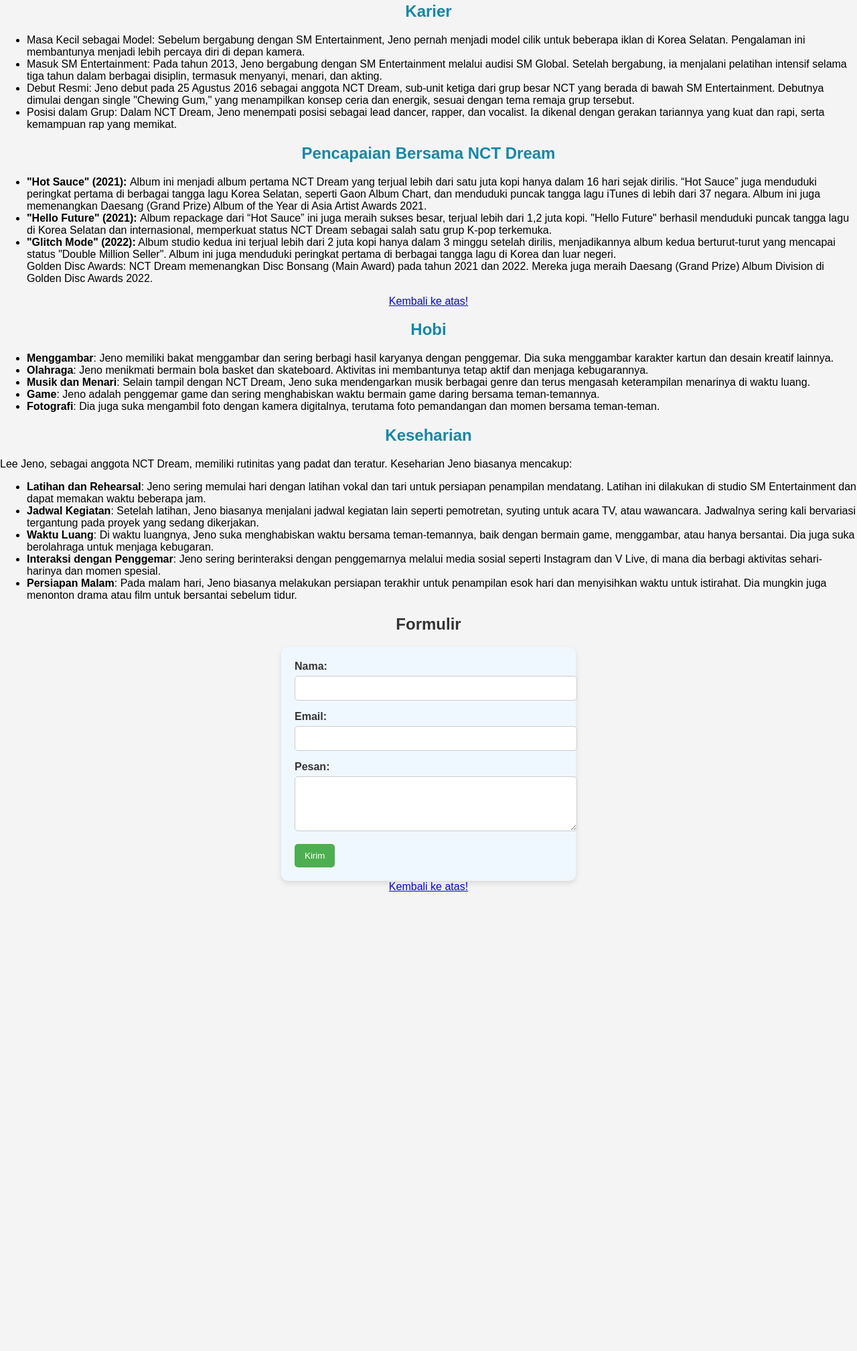
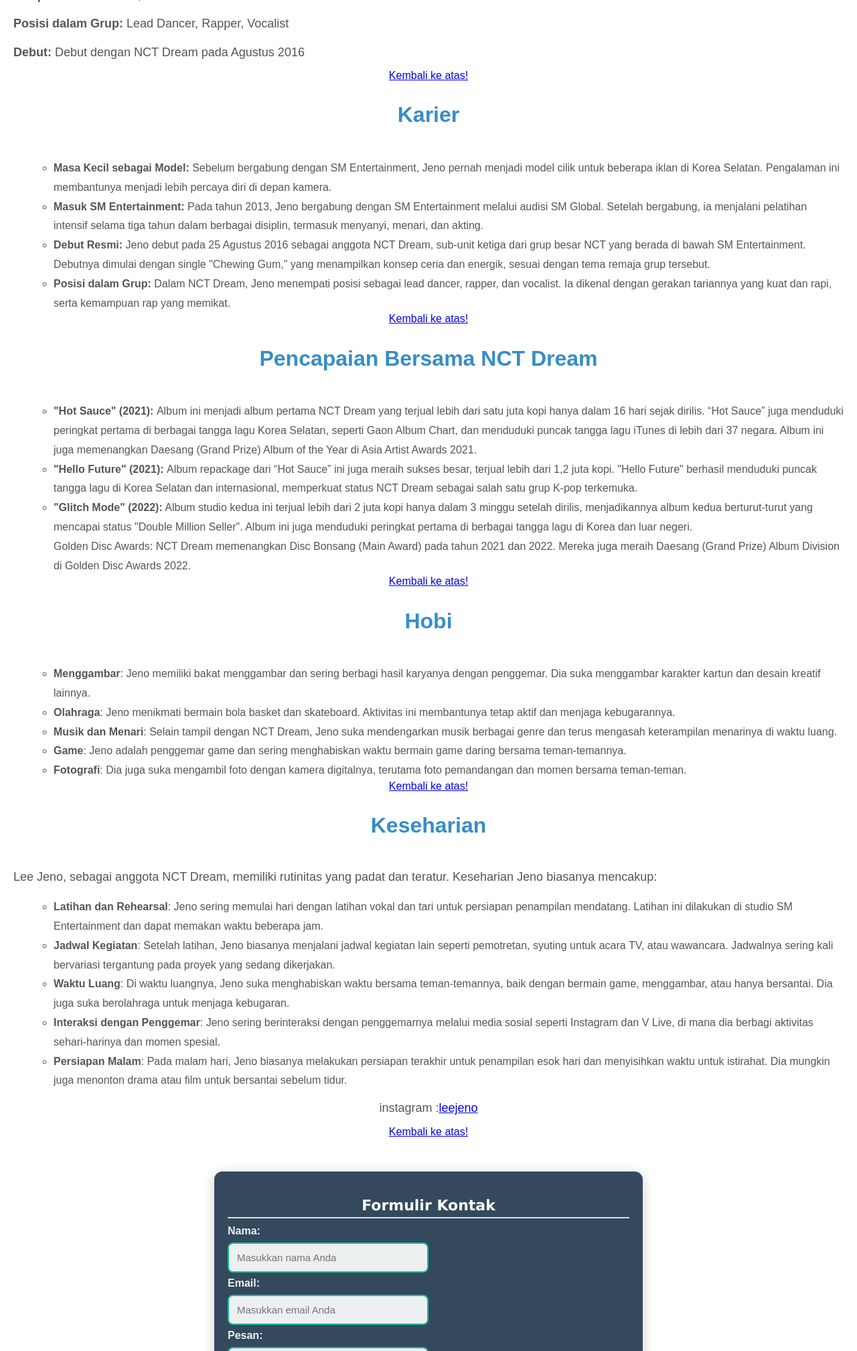
Before and after one commit to auliajeng/ze, a plain HTML site: page index.html in a window 1280 px wide. Shown: the part 783-2800 px from the top of the page at 67% size. Before the commit the page ends 2116 px from the top, so only its background shows below. Drawn offline with Linux system fonts and the light colour scheme.

Commit message:
up index.html
program new

```diff
--- a/index.html
+++ b/index.html
@@ -2,6 +2,72 @@
 <html>
 <head>
 
+    <style>
+        /* Gaya CSS untuk mengatur tampilan menu */
+        body {
+            font-family: Arial, sans-serif;
+            margin: 0;
+            padding: 0;
+            background-color: #967430d6;
+        }
+
+        nav {
+            background-color: #1c2745;
+            padding: 10px;
+        }
+
+        nav ul {
+            list-style-type: none;
+            margin: 0;
+            padding: 0;
+            overflow: hidden;
+        }
+
+        nav ul li {
+            float: left;
+        }
+
+        nav ul li a {
+            display: block;
+            color: rgb(112, 124, 159);
+            text-align: center;
+            padding: 14px 20px;
+            text-decoration: none;
+        }
+
+        nav ul li a:hover {
+            background-color: #fefefe;
+        }
+
+        .content {
+            padding: 20px;
+        }
+
+        .content h1 {
+            color: #ffffff;
+        }
+
+        .content p {
+            font-size: 18px;
+            line-height: 1.6;
+        }
+    </style>
+</head>
+<body>
+
+    <!-- Menu Navigasi -->
+    <nav>
+        <ul>
+            <li><a href="#Profil Lee Jeno">Profil Lee Jeno</a></li>
+            <li><a href="#Karier">Karier</a></li>
+            <li><a href="#Pencapaian Bersama NCT Dream">Pencapaian NCT Dream</a></li>
+            <li><a href="#Hobi">Hobi</a></li>
+            <li><a href="#Keseharian">Keseharian</a></li>
+
+
+
+        </ul>
+    </nav>
 
     <title>Lee Jeno</title>
     <style>
@@ -14,7 +80,7 @@
 }
 
 .container {
-    max-width: 720px;
+    max-width: 200px;
     margin: 15px auto;
     background-color: hsl(192, 41%, 71%);
     border-radius: 5px;
@@ -28,7 +94,7 @@
 }
 
 .header img {
-    width: 160px;
+    width: 1px;
     border-radius: 50%;
     margin-bottom: 10px;
 }
@@ -44,7 +110,7 @@
 }
 
 .content h2 {
-    color: #444;
+    color: #ffffff;
     font-size: 22px;
     margin-bottom: 10px;
     border-bottom: 2px solid #ddd;
@@ -77,28 +143,33 @@
 </head>
 <body>
 
-    <h1 style="text-align: center; color: #368dc7;">LEE JENO</h1>
+    <div class="content" id="Profil Lee Jeno">
+        <h1 style="text-align: center; color: #368dc7;">Profil Lee Jeno</h1>
     <div class="container">
-        <img src="jeno.jpg" alt="Profil Lee Jeno" class="center-image">
+        <img src="jeno.jpg" alt="Profil Lee Jeno" class="center-image" style="width: 100%; height: auto;">
     </div>
-
 
         <p><strong>Nama Lengkap:</strong> Lee Jeno (이제노)<p>
         <p><strong>Tanggal Lahir:</strong>  23 April 2000</p>
         <p><strong>Tempat Lahir</strong>: Incheon, Korea Selatan</p>
         <p><strong>Posisi dalam Grup:</strong> Lead Dancer, Rapper, Vocalist</p>
         <p><strong>Debut:</strong> Debut dengan NCT Dream pada Agustus 2016</p>
+        <center><a href="#top">Kembali ke atas!</a></center>
 
-    <h2 style="text-align: center; color: #1588a8;">Karier</h2>
+<div class="content" id="Karier">
+    <h1 style="text-align: center; color: #368dc7;">Karier</h1>
+    </div>
     <ul>
-        <li>Masa Kecil sebagai Model: Sebelum bergabung dengan SM Entertainment, Jeno pernah menjadi model cilik untuk beberapa iklan di Korea Selatan. Pengalaman ini membantunya menjadi lebih percaya diri di depan kamera.</li>
-        <li>Masuk SM Entertainment: Pada tahun 2013, Jeno bergabung dengan SM Entertainment melalui audisi SM Global. Setelah bergabung, ia menjalani pelatihan intensif selama tiga tahun dalam berbagai disiplin, termasuk menyanyi, menari, dan akting. </li>
-        <li>Debut Resmi: Jeno debut pada 25 Agustus 2016 sebagai anggota NCT Dream, sub-unit ketiga dari grup besar NCT yang berada di bawah SM Entertainment. Debutnya dimulai dengan single "Chewing Gum," yang menampilkan konsep ceria dan energik, sesuai dengan tema remaja grup tersebut.</li>
-        <li>Posisi dalam Grup: Dalam NCT Dream, Jeno menempati posisi sebagai lead dancer, rapper, dan vocalist. Ia dikenal dengan gerakan tariannya yang kuat dan rapi, serta kemampuan rap yang memikat.</li>
+        <li><strong>Masa Kecil sebagai Model:</strong> Sebelum bergabung dengan SM Entertainment, Jeno pernah menjadi model cilik untuk beberapa iklan di Korea Selatan. Pengalaman ini membantunya menjadi lebih percaya diri di depan kamera.</li>
+        <li><strong>Masuk SM Entertainment:</strong> Pada tahun 2013, Jeno bergabung dengan SM Entertainment melalui audisi SM Global. Setelah bergabung, ia menjalani pelatihan intensif selama tiga tahun dalam berbagai disiplin, termasuk menyanyi, menari, dan akting. </li>
+        <li><strong>Debut Resmi:</strong> Jeno debut pada 25 Agustus 2016 sebagai anggota NCT Dream, sub-unit ketiga dari grup besar NCT yang berada di bawah SM Entertainment. Debutnya dimulai dengan single "Chewing Gum," yang menampilkan konsep ceria dan energik, sesuai dengan tema remaja grup tersebut.</li>
+        <li><strong>Posisi dalam Grup:</strong> Dalam NCT Dream, Jeno menempati posisi sebagai lead dancer, rapper, dan vocalist. Ia dikenal dengan gerakan tariannya yang kuat dan rapi, serta kemampuan rap yang memikat.</li>
     </ul>
+    <center><a href="#top">Kembali ke atas!</a></center>
 
-    <h2 style="text-align: center; color: #1588a8;">Pencapaian Bersama NCT Dream</h2>
-
+<div class="content" id="Pencapaian Bersama NCT Dream">
+    <h1 style="text-align: center; color: #368dc7;">Pencapaian Bersama NCT Dream</h1>
+    </div>
     <ul>
         <li><strong>"Hot Sauce" (2021): </strong> Album ini menjadi album pertama NCT Dream yang terjual lebih dari satu juta kopi hanya dalam 16 hari sejak dirilis. “Hot Sauce” juga menduduki peringkat pertama di berbagai tangga lagu Korea Selatan, seperti Gaon Album Chart, dan menduduki puncak tangga lagu iTunes di lebih dari 37 negara. Album ini juga memenangkan Daesang (Grand Prize) Album of the Year di Asia Artist Awards 2021.</li>
         <li><strong>"Hello Future" (2021): </strong> Album repackage dari “Hot Sauce” ini juga meraih sukses besar, terjual lebih dari 1,2 juta kopi. "Hello Future" berhasil menduduki puncak tangga lagu di Korea Selatan dan internasional, memperkuat status NCT Dream sebagai salah satu grup K-pop terkemuka.</li>
@@ -107,8 +178,9 @@
     </ul>
     <center><a href="#top">Kembali ke atas!</a></center>
 
-    <h2 style="text-align: center; color: #1588a8;">Hobi</h2>
-
+    <div class="content" id="Hobi">
+        <h1 style="text-align: center; color: #368dc7;">Hobi</h1>
+        </div>
     <ul>
         <li><strong>Menggambar</strong>: Jeno memiliki bakat menggambar dan sering berbagi hasil karyanya dengan penggemar. Dia suka menggambar karakter kartun dan desain kreatif lainnya.</li>
         <li><strong>Olahraga</strong>: Jeno menikmati bermain bola basket dan skateboard. Aktivitas ini membantunya tetap aktif dan menjaga kebugarannya.</li>
@@ -116,9 +188,11 @@
         <li><strong>Game</strong>: Jeno adalah penggemar game dan sering menghabiskan waktu bermain game daring bersama teman-temannya.</li>
         <li><strong>Fotografi</strong>: Dia juga suka mengambil foto dengan kamera digitalnya, terutama foto pemandangan dan momen bersama teman-teman.</li>
     </ul>
+    <center><a href="#top">Kembali ke atas!</a></center>
 
-    <h2 style="text-align: center; color: #1588a8;">Keseharian</h2>
-            <p>Lee Jeno, sebagai anggota NCT Dream, memiliki rutinitas yang padat dan teratur. Keseharian Jeno biasanya mencakup:</p>
+    <div class="content" id="Keseharian">
+        <h1 style="text-align: center; color: #368dc7;">Keseharian</h1>
+        </div>            <p>Lee Jeno, sebagai anggota NCT Dream, memiliki rutinitas yang padat dan teratur. Keseharian Jeno biasanya mencakup:</p>
             <ul>
                 <li><strong>Latihan dan Rehearsal</strong>: Jeno sering memulai hari dengan latihan vokal dan tari untuk persiapan penampilan mendatang. Latihan ini dilakukan di studio SM Entertainment dan dapat memakan waktu beberapa jam.</li>
                 <li><strong>Jadwal Kegiatan</strong>: Setelah latihan, Jeno biasanya menjalani jadwal kegiatan lain seperti pemotretan, syuting untuk acara TV, atau wawancara. Jadwalnya sering kali bervariasi tergantung pada proyek yang sedang dikerjakan.</li>
@@ -127,79 +201,135 @@
                 <li><strong>Persiapan Malam</strong>: Pada malam hari, Jeno biasanya melakukan persiapan terakhir untuk penampilan esok hari dan menyisihkan waktu untuk istirahat. Dia mungkin juga menonton drama atau film untuk bersantai sebelum tidur.</li>
             </ul>
 
-            <!DOCTYPE html>
-            <html lang="id">
-            <head>
+            <center><p> instagram :<a href="https://www.instagram.com/leejen_o_423"target="_blank">leejeno</a></p>  </center>
+            <center><a href="#top">Kembali ke atas!</a></center>
+
+
 <meta charset="UTF-8">
     <meta name="viewport" content="width=device-width, initial-scale=1.0">
-                <title>Formulir Kontak Berwarna</title>
+    <title>Formulir Kontak Modern</title>
     <style>
-                    /* Gaya untuk form */
-                    .form-container {
-                        background-color: #f0f8ff; /* Warna latar belakang form */
-                        padding: 20px;
-                        max-width: 400px;
-                        margin: auto;
-                        border-radius: 10px;
-                        box-shadow: 0 4px 8px rgba(0, 0, 0, 0.1);
+        body {
+            font-family: 'Arial', sans-serif;
+            margin: 0;
+            padding: 0;
+            background-color: #ffffff;
+            color: #ECF0F1;
         }
 
-                    /* Gaya untuk label dan input */
+        .container {
+            width: 50%;
+            max-width: 600px;
+            margin: 50px auto;
+            padding: 20px;
+            background-color: #34495E;
+            border-radius: 12px;
+            box-shadow: 0 4px 20px rgba(0, 0, 0, 0.2);
+        }
+
+        h2 {
+            text-align: center;
+            color: #1ABC9C;
+            margin-bottom: 30px;
+            font-family: 'Verdana', sans-serif;
+        }
+
         label {
+            display: block;
+            margin-bottom: 8px;
             font-weight: bold;
-                        color: #333;
-                        display: block;
-                        margin-bottom: 5px;
+            color: #ECF0F1;
         }
 
         input[type="text"], input[type="email"], textarea {
-                        width: 100%;
-                        padding: 10px;
-                        margin-bottom: 15px;
-                        border: 1px solid #ccc;
-                        border-radius: 5px;
+            width: 50%;
+            padding: 12px;
+            margin-bottom: 7px;
+            border: 2px solid #1ABC9C;
+            border-radius: 8px;
+            background-color: #ECF0F1;
+            color: #fdfdfd;
+            font-size: 15px;
+            box-sizing: border-box;
         }
 
-                    /* Gaya untuk tombol kirim */
-                    input[type="submit"] {
-                        background-color: #4CAF50; /* Warna hijau untuk tombol */
-                        color: white;
-                        padding: 10px 15px;
-                        border: none;
-                        border-radius: 5px;
-                        cursor: pointer;
+        input[type="text"]:focus, input[type="email"]:focus, textarea:focus {
+            border-color: #5c3733;
+            outline: none;
+            background-color: #6293b2;
         }
 
-                    input[type="submit"]:hover {
-                        background-color: #878594; /* Warna saat tombol di-hover */
+        textarea {
+            height: 44px;
+        }
+
+        button {
+            background-color: #a5bdbd;
+            color: white;
+            padding: 12px 20px;
+            border: none;
+            border-radius: 16px;
+            font-size: 18px;
+            cursor: pointer;
+            width: 100%;
+            transition: background-color 0.3s ease;
+        }
+
+        button:hover {
+            background-color: #337266;
+        }
+
+        .instagram-link {
+            display: flex;
+            align-items: center;
+            justify-content: center;
+            margin-top: 20px;
+        }
+
+        .instagram-logo {
+            width: 40px;
+            height: 40px;
+            margin-right: 10px;
+        }
+
+        .instagram-text {
+            font-size: 17px;
+            text-decoration: none;
+            color: #acc1cd;
+            font-weight: bold;
+        }
+
+        .instagram-text:hover {
+            color: #C0392B;
         }
     </style>
 </head>
 <body>
-                <h2 style="text-align: center; color: #333;">Formulir</h2>
-                <div class="form-container">
-                    <form action="#" method="post">
-                        <!-- Field Nama -->
+
+    <div class="container">
+        <h2>Formulir Kontak</h2>
+
+        <form action="submit.html" method="post">
             <label for="name">Nama:</label>
-                        <input type="text" id="name" name="name" required>
+            <input type="text" id="name" name="name" placeholder="Masukkan nama Anda" required>
 
-                        <!-- Field Email -->
             <label for="email">Email:</label>
-                        <input type="email" id="email" name="email" required>
+            <input type="email" id="email" name="email" placeholder="Masukkan email Anda" required>
 
-                        <!-- Field Pesan -->
             <label for="message">Pesan:</label>
-                        <textarea id="message" name="message" rows="4" required></textarea>
+            <textarea id="message" name="message" placeholder="Tulis pesan Anda" required></textarea>
 
-                        <!-- Tombol Kirim -->
-                        <input type="submit" value="Kirim">
+            <button type="submit">Kirim</button>
+        </form>
 
-                    </form>
+        <div class="instagram-link">
+            <img src="https://upload.wikimedia.org/wikipedia/commons/a/a5/Instagram_icon.png" alt="Instagram Logo" class="instagram-logo">
+            <a href="https://www.instagram.com/ajeeyaz?igsh=MTUya3N3aXhkdzV0dg==" target="_blank" class="instagram-text">@ajeeyaz</a>
         </div>
+    </div>
+
             </body>
             </html>
 
-            <center><a href="#top">Kembali ke atas!</a></center>
-
 </body>
 </html>
```
Lines whose indentation alone changed are shown as unchanged.
